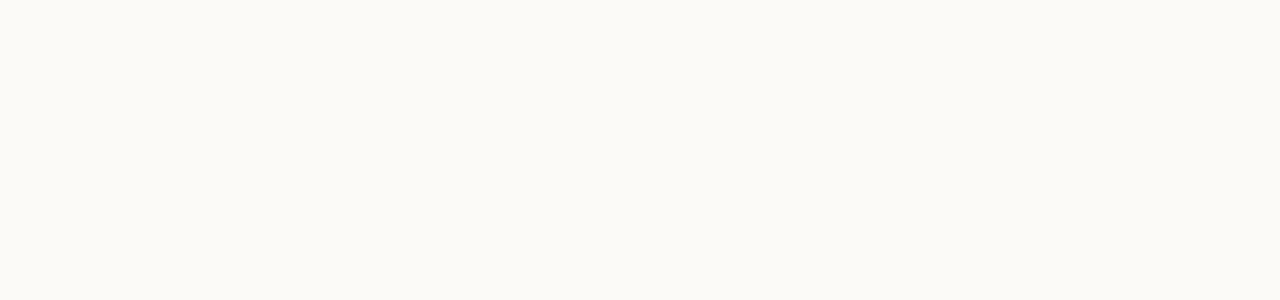
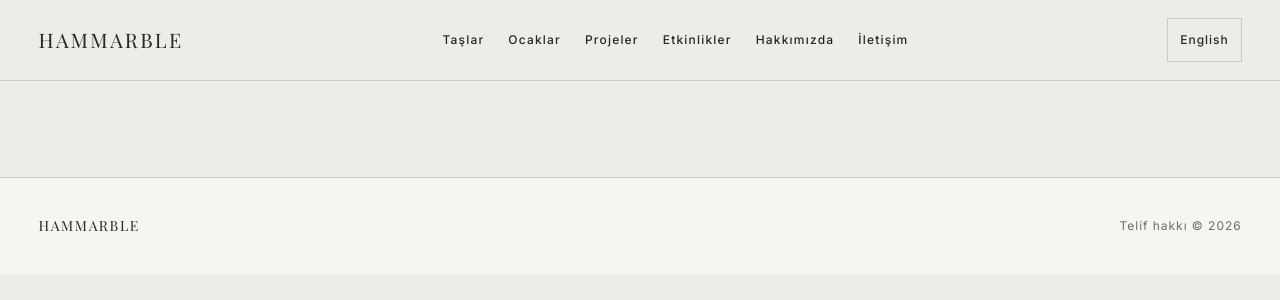
Before and after one commit to ferrariW368/hamman-madencilik, a Next.js app: page /tr in a window 1280 px wide. Shown: the top 300 px of the page. Built offline with nearby package versions, Linux system fonts and the light colour scheme; a web font is replaced by a local one.

Commit message:
feat: establish HAMMARBLE v2 design foundation

```diff
--- a/src/app/[locale]/layout.tsx
+++ b/src/app/[locale]/layout.tsx
@@ -1,9 +1,12 @@
 import type { Metadata } from "next";
 import { notFound } from "next/navigation";
 import { LocaleDocumentAttributes } from "@/components/LocaleDocumentAttributes";
+import { V2Footer } from "@/components/v2/V2Footer";
+import { V2Header } from "@/components/v2/V2Header";
 import { isPublishedLocale, publishedLocales } from "@/i18n/config";
+import { getMessages } from "@/i18n/messages";
 import { createLocaleMetadata } from "@/lib/metadata";
 type LocaleLayoutProps = Readonly<{ children: React.ReactNode; params: Promise<{ locale: string }> }>;
 export function generateStaticParams() { return publishedLocales.map((locale) => ({ locale })); }
 export async function generateMetadata({ params }: LocaleLayoutProps): Promise<Metadata> { const { locale } = await params; return isPublishedLocale(locale) ? createLocaleMetadata(locale) : {}; }
-export default async function LocaleLayout({ children, params }: LocaleLayoutProps) { const { locale } = await params; if (!isPublishedLocale(locale)) notFound(); return <><LocaleDocumentAttributes locale={locale} />{children}</>; }
+export default async function LocaleLayout({ children, params }: LocaleLayoutProps) { const { locale } = await params; if (!isPublishedLocale(locale)) notFound(); const messages = getMessages(locale); return <><LocaleDocumentAttributes locale={locale} /><V2Header locale={locale} messages={messages.foundation} />{children}<V2Footer locale={locale} messages={messages.foundation} /></>; }
--- a/src/app/globals.css
+++ b/src/app/globals.css
@@ -1,11 +1,12 @@
 @import "tailwindcss";
 
 @theme inline {
-  --color-foundation-canvas: #fbfaf7;
-  --color-foundation-surface: #f5f2ec;
-  --color-foundation-border: #e8e2d6;
-  --color-foundation-ink: #2b2620;
-  --color-foundation-accent: #8a6f3a;
+  --color-foundation-canvas: #eeece6;
+  --color-foundation-surface: #f7f5f0;
+  --color-foundation-ink: #292720;
+  --color-foundation-muted: #706d64;
+  --color-foundation-border: #cfc9be;
+  --color-foundation-accent: #78643f;
 
   /* Legacy routes still consume these aliases until their approved V2 replacement. */
   --color-stone-cream: var(--color-foundation-canvas);
@@ -19,9 +20,38 @@
   --font-body: var(--font-inter), Arial, sans-serif;
 }
 
+:root {
+  --space-page: clamp(1.25rem, 3vw, 3rem);
+  --container-content: 80rem;
+  --container-reading: 46rem;
+  --text-display: clamp(2.5rem, 6vw, 5.5rem);
+  --text-title: clamp(1.75rem, 3vw, 3rem);
+  --focus-ring: 0 0 0 3px color-mix(in srgb, var(--color-foundation-accent) 55%, transparent);
+  --duration-fast: 160ms;
+  --duration-standard: 240ms;
+  --ease-material: cubic-bezier(0.2, 0, 0, 1);
+}
+
+html {
+  background-color: var(--color-foundation-canvas);
+}
+
 body {
   background-color: var(--color-foundation-canvas);
   color: var(--color-foundation-ink);
+  min-width: 20rem;
+  overflow-x: hidden;
+}
+
+:focus-visible {
+  outline: none;
+  box-shadow: var(--focus-ring);
+}
+
+a,
+button {
+  transition-duration: var(--duration-fast);
+  transition-timing-function: var(--ease-material);
 }
 
 @media (prefers-reduced-motion: reduce) {
--- /dev/null
+++ b/src/components/v2/Container.tsx
@@ -0,0 +1,5 @@
+import { cn } from "@/lib/cn";
+
+export function Container({ children, className }: Readonly<{ children: React.ReactNode; className?: string }>) {
+  return <div className={cn("mx-auto w-full max-w-[var(--container-content)] px-[var(--space-page)]", className)}>{children}</div>;
+}
--- /dev/null
+++ b/src/components/v2/V2Footer.tsx
@@ -0,0 +1,7 @@
+import type { PublishedLocale } from "@/i18n/config";
+import type { Messages } from "@/i18n/messages";
+import { Container } from "./Container";
+
+export function V2Footer({ locale, messages }: Readonly<{ locale: PublishedLocale; messages: Messages["foundation"] }>) {
+  return <footer className="border-t border-[color:var(--color-foundation-border)] bg-[color:var(--color-foundation-surface)]"><Container className="flex min-h-24 items-center justify-between gap-4 py-6 text-xs tracking-[0.08em] text-[color:var(--color-foundation-muted)]"><span className="font-[family-name:var(--font-display)] text-sm tracking-[0.12em] text-[color:var(--color-foundation-ink)]">HAMMARBLE</span><span lang={locale}>{messages.footer.copyright} © {new Date().getFullYear()}</span></Container></footer>;
+}
--- /dev/null
+++ b/src/components/v2/V2Header.tsx
@@ -0,0 +1,37 @@
+"use client";
+
+import Link from "next/link";
+import { usePathname } from "next/navigation";
+import { useState } from "react";
+import type { PublishedLocale } from "@/i18n/config";
+import type { Messages } from "@/i18n/messages";
+import { cn } from "@/lib/cn";
+import { Container } from "./Container";
+
+const destinations = ["stones", "quarries", "projects", "events", "about", "contact"] as const;
+
+export function V2Header({ locale, messages }: Readonly<{ locale: PublishedLocale; messages: Messages["foundation"] }>) {
+  const [isOpen, setIsOpen] = useState(false);
+  const pathname = usePathname();
+  const alternateLocale: PublishedLocale = locale === "tr" ? "en" : "tr";
+  const alternatePath = pathname.replace(/^\/(tr|en)(?=\/|$)/, `/${alternateLocale}`);
+
+  return (
+    <header className="border-b border-[color:var(--color-foundation-border)] bg-[color:var(--color-foundation-canvas)]">
+      <Container className="flex min-h-20 items-center justify-between gap-4">
+        <Link href={`/${locale}`} className="font-[family-name:var(--font-display)] text-xl tracking-[0.12em] text-[color:var(--color-foundation-ink)]" onClick={() => setIsOpen(false)}>HAMMARBLE</Link>
+        <div className="flex items-center gap-2 md:order-3">
+          <Link href={alternatePath} lang={alternateLocale} className="inline-flex min-h-11 items-center border border-[color:var(--color-foundation-border)] px-3 text-xs font-medium tracking-[0.08em] text-[color:var(--color-foundation-ink)] hover:border-[color:var(--color-foundation-accent)]" aria-label={`${messages.languageLabel}: ${messages.localeNames[alternateLocale]}`}>{messages.localeNames[alternateLocale]}</Link>
+          <button type="button" className="inline-flex min-h-11 min-w-11 items-center justify-center border border-[color:var(--color-foundation-border)] text-xs font-medium tracking-[0.08em] text-[color:var(--color-foundation-ink)] md:hidden" aria-expanded={isOpen} aria-controls="v2-primary-navigation" aria-label={isOpen ? messages.closeMenuLabel : messages.openMenuLabel} onClick={() => setIsOpen((open) => !open)}>{isOpen ? "×" : "MENU"}</button>
+        </div>
+        <nav id="v2-primary-navigation" aria-label={messages.navigationLabel} className={cn("absolute inset-x-0 top-20 z-10 border-b border-[color:var(--color-foundation-border)] bg-[color:var(--color-foundation-surface)] md:static md:block md:border-0 md:bg-transparent", isOpen ? "block" : "hidden md:block")}>
+          <Container className="py-4 md:px-0 md:py-0">
+            <ul className="flex flex-col gap-1 md:flex-row md:items-center md:gap-6">
+              {destinations.map((destination) => <li key={destination}><Link href={`/${locale}/${destination}`} onClick={() => setIsOpen(false)} className="flex min-h-11 items-center border-b border-[color:var(--color-foundation-border)] text-sm text-[color:var(--color-foundation-ink)] hover:text-[color:var(--color-foundation-accent)] md:min-h-0 md:border-0 md:text-xs md:font-medium md:tracking-[0.1em]">{messages.navigation[destination]}</Link></li>)}
+            </ul>
+          </Container>
+        </nav>
+      </Container>
+    </header>
+  );
+}
--- a/src/i18n/messages/en.ts
+++ b/src/i18n/messages/en.ts
@@ -1,2 +1,2 @@
 import type { Messages } from "./types";
-export const en: Messages = { foundation: { accessibleName: "HAMMARBLE" } };
+export const en: Messages = { foundation: { accessibleName: "HAMMARBLE", navigationLabel: "Primary navigation", openMenuLabel: "Open menu", closeMenuLabel: "Close menu", languageLabel: "Language", localeNames: { tr: "Türkçe", en: "English" }, navigation: { stones: "Stones", quarries: "Quarries", projects: "Projects", events: "Events", about: "About", contact: "Contact" }, footer: { copyright: "Copyright" } } };
--- a/src/i18n/messages/tr.ts
+++ b/src/i18n/messages/tr.ts
@@ -1,2 +1,2 @@
 import type { Messages } from "./types";
-export const tr: Messages = { foundation: { accessibleName: "HAMMARBLE" } };
+export const tr: Messages = { foundation: { accessibleName: "HAMMARBLE", navigationLabel: "Ana menü", openMenuLabel: "Menüyü aç", closeMenuLabel: "Menüyü kapat", languageLabel: "Dil", localeNames: { tr: "Türkçe", en: "English" }, navigation: { stones: "Taşlar", quarries: "Ocaklar", projects: "Projeler", events: "Etkinlikler", about: "Hakkımızda", contact: "İletişim" }, footer: { copyright: "Telif hakkı" } } };
--- a/src/i18n/messages/types.ts
+++ b/src/i18n/messages/types.ts
@@ -1 +1,12 @@
-export type Messages = { foundation: { accessibleName: string } };
+export type Messages = {
+  foundation: {
+    accessibleName: string;
+    navigationLabel: string;
+    openMenuLabel: string;
+    closeMenuLabel: string;
+    languageLabel: string;
+    localeNames: Record<"tr" | "en", string>;
+    navigation: { stones: string; quarries: string; projects: string; events: string; about: string; contact: string };
+    footer: { copyright: string };
+  };
+};
```
